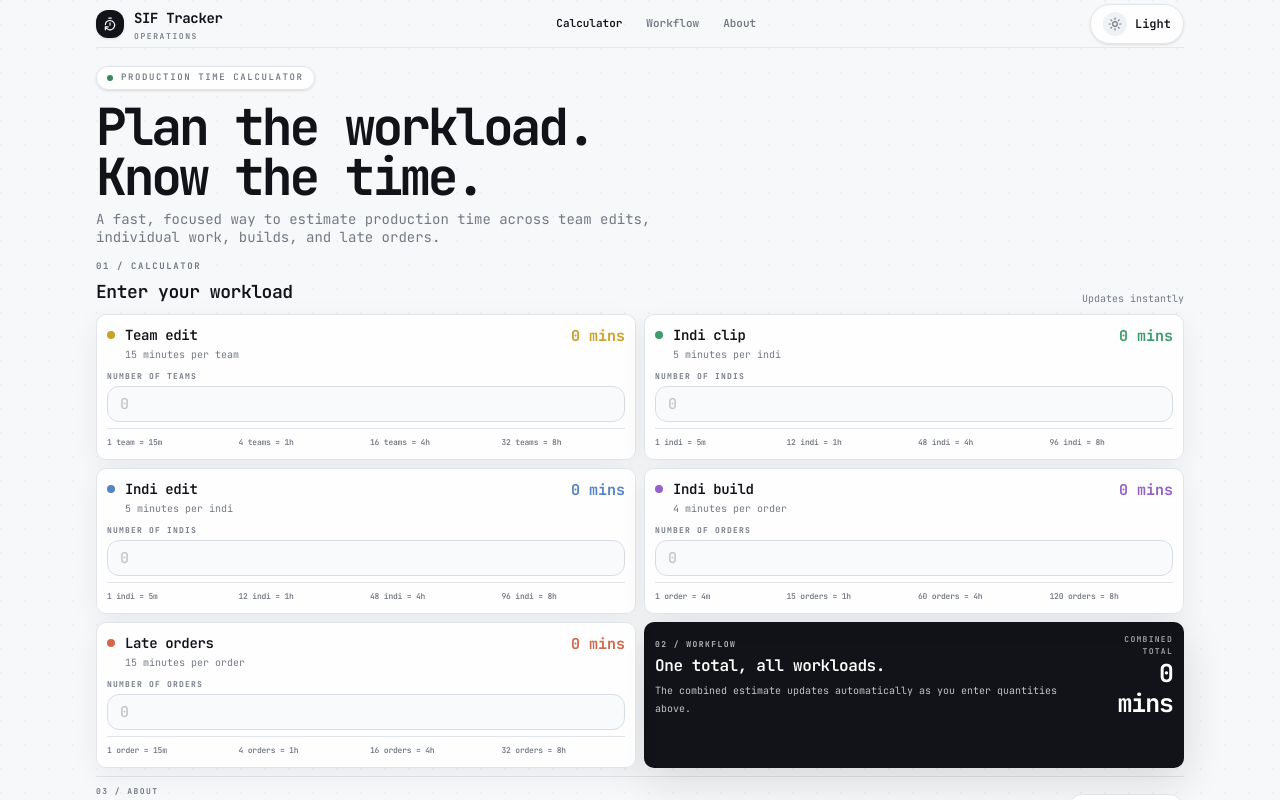
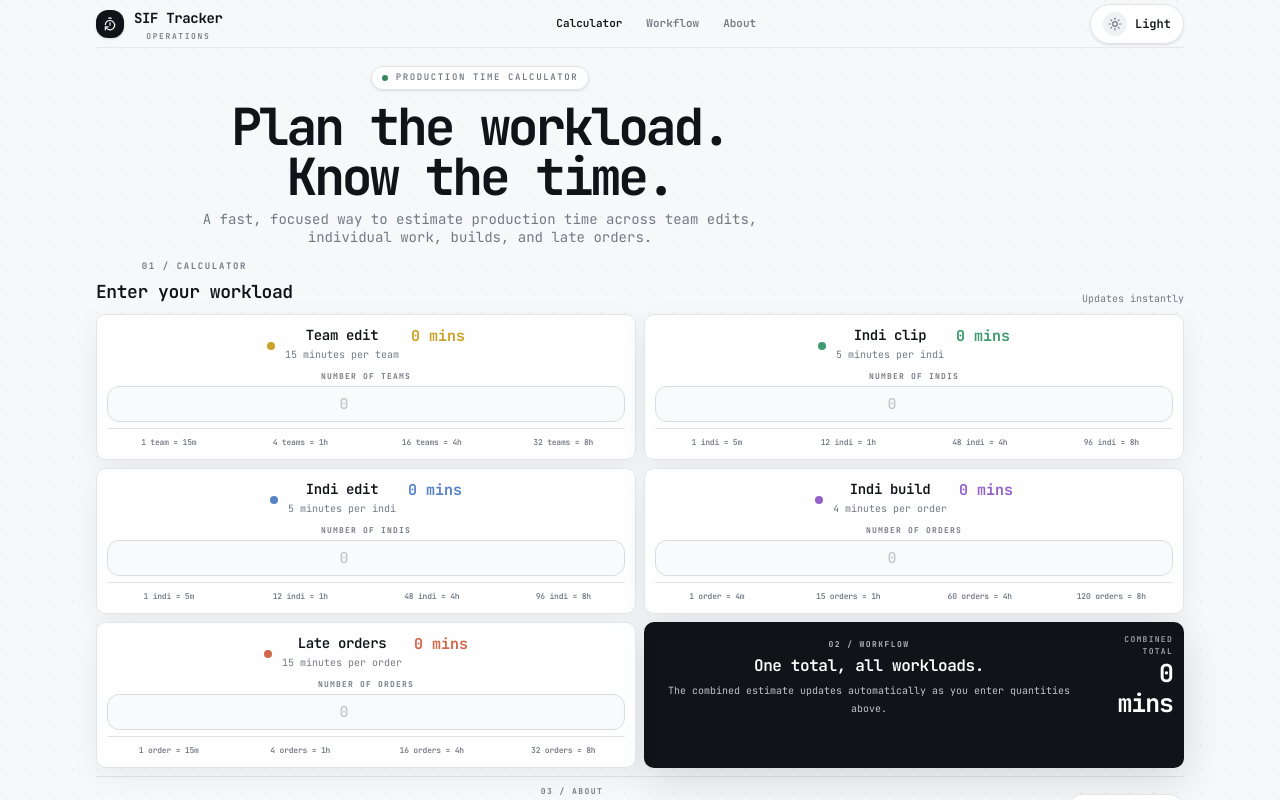
Before and after one commit to nicolelodeontv/siftracker, a Next.js app: page / in a window 1280 px wide. Built offline with nearby package versions, Linux system fonts and the light colour scheme.

Commit message:
Center all SIF Tracker desktop text

```diff
--- a/app/globals.css
+++ b/app/globals.css
@@ -160,31 +160,125 @@ body {
   body { @apply bg-background text-foreground; }
 }
 
-/* Compact viewport-first layout: keep the dashboard inside one screen. */
+/* Compact desktop viewport + centered text. */
 @media (min-width: 768px) {
-  main { height: 100dvh; min-height: 0 !important; overflow: hidden !important; }
-  main > div.relative { height: 100%; max-height: 100dvh; padding-bottom: 10px !important; }
+  main {
+    height: 100dvh;
+    min-height: 0 !important;
+    overflow: hidden !important;
+    text-align: center;
+  }
+
+  main > div.relative {
+    height: 100%;
+    max-height: 100dvh;
+    padding-bottom: 10px !important;
+  }
+
   main nav { height: 48px !important; }
   main nav .size-8 { width: 28px; height: 28px; }
-  main section.py-8, main section.py-10 { padding-top: 16px !important; padding-bottom: 14px !important; }
-  main section.py-8 h1, main section.py-10 h1 { font-size: clamp(2.15rem, 4vw, 3.4rem) !important; line-height: .98 !important; }
-  main section.py-8 p.mt-3, main section.py-10 p.mt-3 { margin-top: 8px !important; line-height: 1.3 !important; }
+
+  main section.py-8,
+  main section.py-10 {
+    padding-top: 16px !important;
+    padding-bottom: 14px !important;
+    text-align: center !important;
+  }
+
+  main section.py-8 h1,
+  main section.py-10 h1 {
+    margin-inline: auto;
+    font-size: clamp(2.15rem, 4vw, 3.4rem) !important;
+    line-height: .98 !important;
+    text-align: center !important;
+  }
+
+  main section.py-8 p.mt-3,
+  main section.py-10 p.mt-3 {
+    margin: 8px auto 0 !important;
+    line-height: 1.3 !important;
+    text-align: center !important;
+  }
+
+  main #calculator,
+  main #workflow,
+  main #about,
+  main footer {
+    text-align: center !important;
+  }
+
   main #calculator > .mb-3 { margin-bottom: 8px !important; }
   main #calculator > .grid { gap: 8px !important; }
-  main #calculator article, main #workflow { padding: 10px !important; border-radius: 10px !important; }
-  main #calculator article label { margin-top: 8px !important; }
-  main #calculator article input { height: 36px !important; }
-  main #calculator article .mt-2\.5 { margin-top: 6px !important; padding-top: 6px !important; }
+
+  main #calculator article,
+  main #workflow {
+    padding: 10px !important;
+    border-radius: 10px !important;
+    text-align: center !important;
+  }
+
+  main #calculator article > div:first-child {
+    justify-content: center !important;
+  }
+
+  main #calculator article > div:first-child > div {
+    align-items: center !important;
+  }
+
+  main #calculator article label {
+    margin-top: 8px !important;
+    text-align: center !important;
+  }
+
+  main #calculator article label > span {
+    text-align: center !important;
+  }
+
+  main #calculator article input {
+    height: 36px !important;
+    text-align: center !important;
+  }
+
+  main #calculator article .mt-2\.5 {
+    margin-top: 6px !important;
+    padding-top: 6px !important;
+    text-align: center !important;
+  }
+
   main #workflow .gap-4 { gap: 8px !important; }
   main #workflow strong { font-size: 1.55rem !important; }
-  main #about { margin-top: 8px !important; padding-top: 8px !important; padding-bottom: 8px !important; }
-  main footer { padding-top: 6px !important; padding-bottom: 2px !important; }
+
+  main #about {
+    margin-top: 8px !important;
+    padding-top: 8px !important;
+    padding-bottom: 8px !important;
+  }
+
+  main #about > div:first-child {
+    margin-inline: auto;
+  }
+
+  main footer {
+    padding-top: 6px !important;
+    padding-bottom: 2px !important;
+  }
 }
 
 @media (max-height: 760px) and (min-width: 768px) {
-  main section.py-8, main section.py-10 { padding-top: 10px !important; padding-bottom: 8px !important; }
-  main section.py-8 h1, main section.py-10 h1 { font-size: 2.35rem !important; }
+  main section.py-8, main section.py-10 {
+    padding-top: 10px !important;
+    padding-bottom: 8px !important;
+  }
+
+  main section.py-8 h1, main section.py-10 h1 {
+    font-size: 2.35rem !important;
+  }
+
   main #calculator article { padding: 8px !important; }
   main #calculator article input { height: 32px !important; }
-  main #about { margin-top: 5px !important; padding-top: 5px !important; padding-bottom: 5px !important; }
+  main #about {
+    margin-top: 5px !important;
+    padding-top: 5px !important;
+    padding-bottom: 5px !important;
+  }
 }
```
